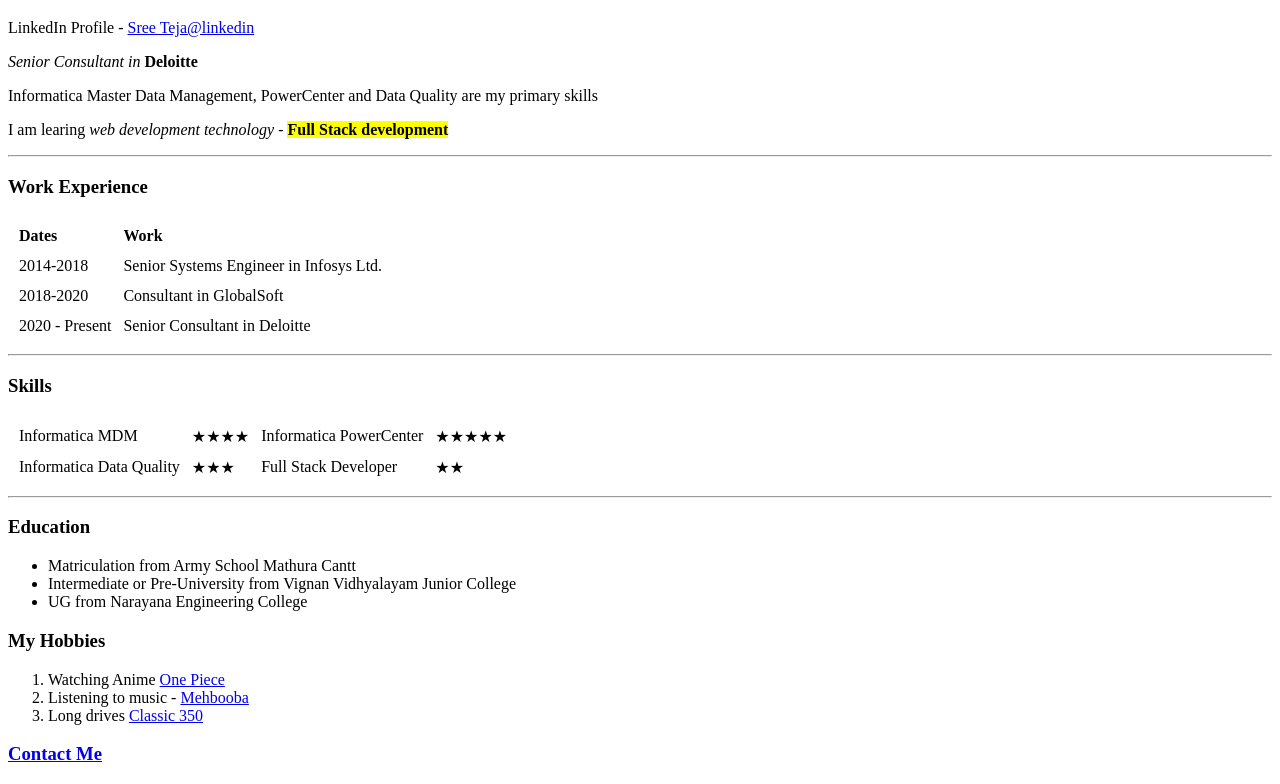
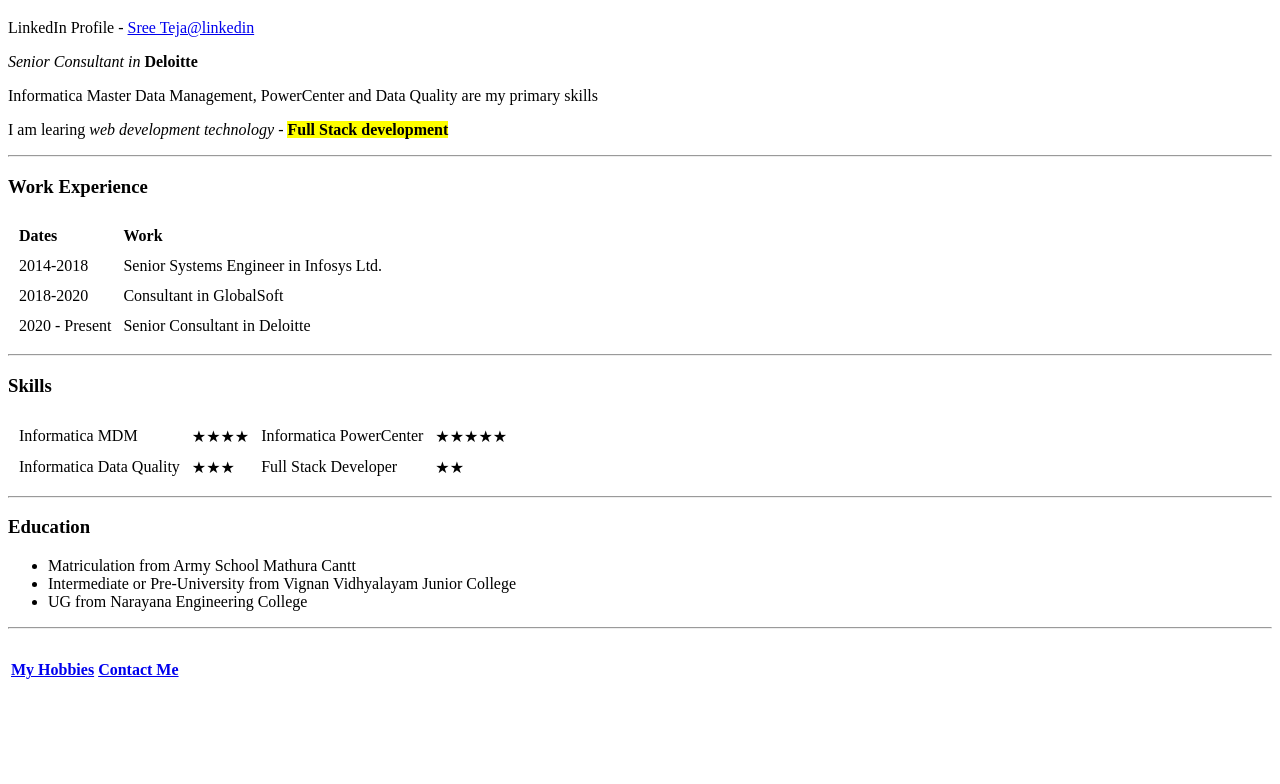
Before and after one commit to Sree431/CV, a plain HTML site: page index.html in a window 1280 px wide. Shown: the part 335-1119 px from the top of the page. After the commit the page ends 1047 px from the top, so only its background shows below. Drawn offline with Linux system fonts and the light colour scheme.

Commit message:
modified hobbies and contact pages

```diff
--- a/index.html
+++ b/index.html
@@ -60,13 +60,14 @@
     <li>Intermediate or Pre-University from Vignan Vidhyalayam Junior College</li>
     <li>UG from Narayana Engineering College</li>
   </ul>
-  <h3>My Hobbies</h3>
-  <ol>
-    <li>Watching Anime <a href="https://onepiece.fandom.com/wiki/One_Piece_Wiki" target="_blank">One Piece</a></li>
-    <li>Listening to music - <a href="https://www.youtube.com/watch?v=suk3mW0tDPA">Mehbooba</a></li>
-    <li>Long drives <a href="https://www.royalenfield.com/in/en/motorcycles/classic-350/" target="_blank">Classic 350</a></li>
-  </ol>
-  <h3><a href="ContactMe.html">Contact Me</a></h3>
+  <hr>
+<table>
+  <tr>
+    <td><h4><a href="Hobbies.html">My Hobbies</a></h4></td>
+    <td><h4><a href="ContactMe.html">Contact Me</a></h4></td>
+  </tr>
+</table>
+
 </body>
 
 </html>
```
Also changed, not shown: Hobbies.html (added, +15 -0 lines). Lines whose indentation alone changed are shown as unchanged.
